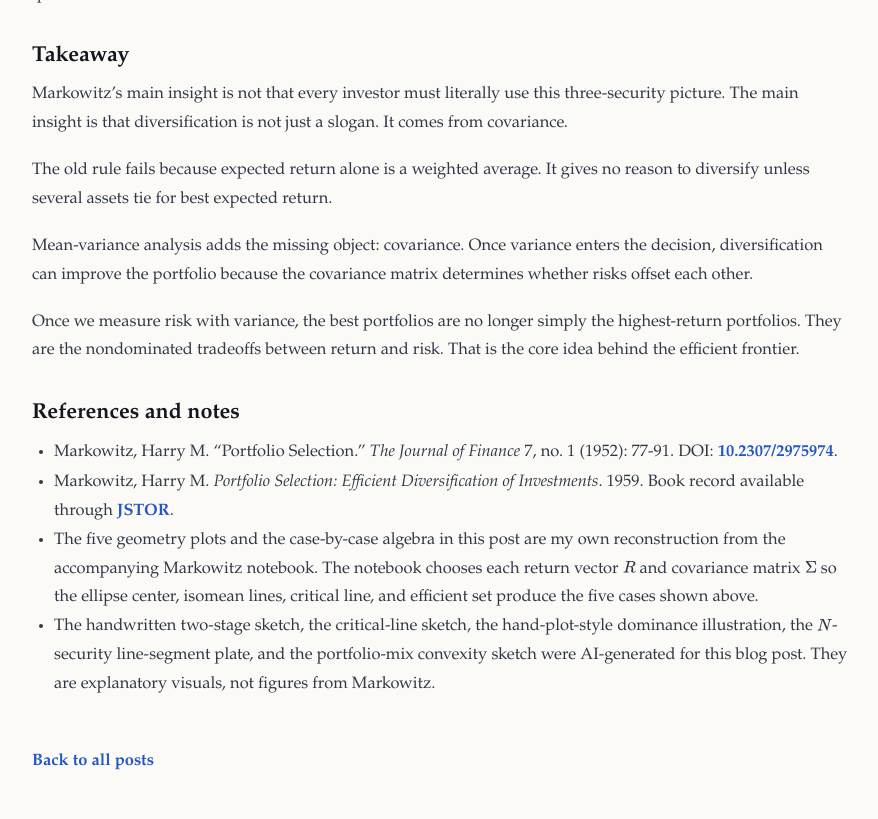
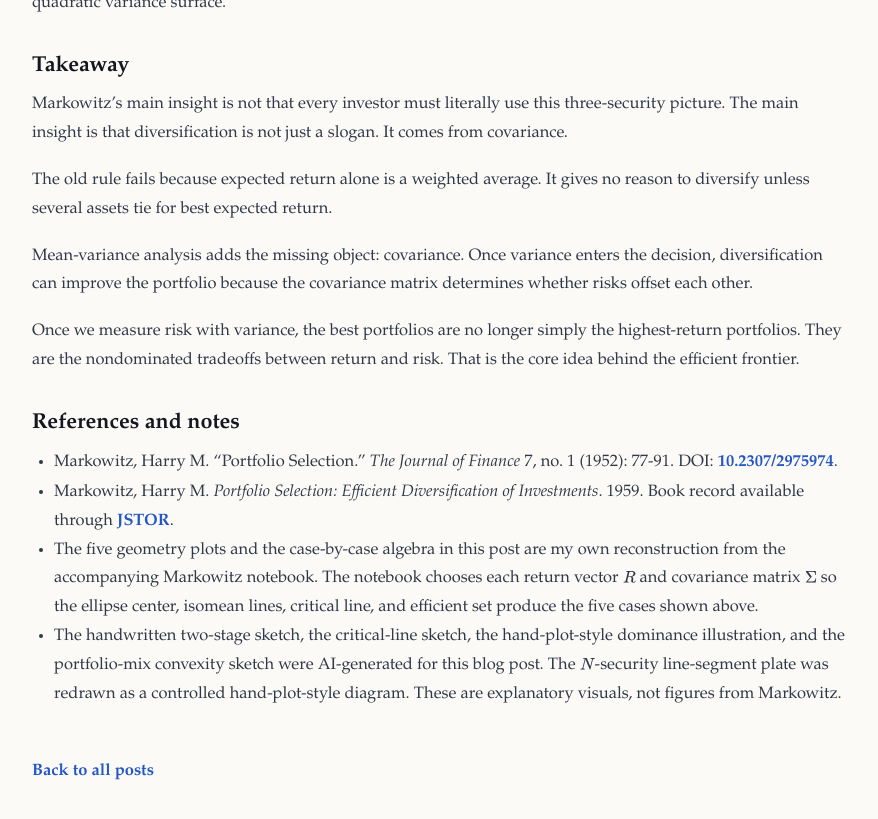
Before and after one commit to DecoderLiu/DecoderLiu.github.io, a Jekyll site: the page built from _posts/2026-05-02-markowitz-portfolio-selection.md, in a window 1280 px wide and 900 px high, scrolled down 23030 px. Shown: the top 819 px of the window, without its empty margins (198-1076 px from the left). Built offline with Jekyll 4.4.1, drawn with Linux system fonts in a browser that asks for light colours; some of the changed text lies outside the part shown.

Commit message:
Add controlled N-security line-segment figure
- _posts/2026-05-02-markowitz-portfolio-selection.md: point the N-security section to the new v2 line-segment figure and update the caption to describe it as a controlled hand-plot-style redraw rather than an AI-generated asset.
- _posts/2026-05-02-markowitz-portfolio-selection.md: revise the references/source note so the AI-generated visuals and the deterministic N-security redraw are described separately.
- assets/blog/markowitz/markowitz-n-security-line-segments-v2.png: add a new controlled three-panel N-security figure with a triangle connecting (1,0,0), (0,1,0), and (0,0,1), a Markowitz-like straight-segment efficient path, a continuous straight Fig. 5 X1 axis, and consistently convex E-V curve segments.

```diff
--- a/_posts/2026-05-02-markowitz-portfolio-selection.md
+++ b/_posts/2026-05-02-markowitz-portfolio-selection.md
@@ -1398,9 +1398,9 @@
 
 In fact, similar thoughts apply to the $N$-security case. The three-security triangle is only the easiest version to draw. With four securities, the feasible set becomes a tetrahedron. With $N$ securities, it becomes a higher-dimensional simplex. The core result is the same: efficient portfolios are connected line segments in portfolio-weight space.
 
-![Handwritten sketches of Markowitz's N-security line-segment idea and the induced E-V curve](/assets/blog/markowitz/markowitz-n-security-line-segments.png)
-
-*AI-generated hand-plot-style sketch, inspired by the ideas in Markowitz's Figures 4-6. It is a simplified explanatory redraw, not a reproduction from the paper.*
+![Handwritten sketches of Markowitz's N-security line-segment idea and the induced E-V curve](/assets/blog/markowitz/markowitz-n-security-line-segments-v2.png)
+
+*Hand-plot-style sketch, inspired by the ideas in Markowitz's Figures 4-6. I redrew it for this post to keep the axes, triangle, and line segments geometrically controlled; it is not a reproduction from the paper.*
 
 Here is the proof in the notation I find easiest to remember. Suppose there are $N$ securities. A long-only portfolio is a vector $x\in\mathbb{R}^N$ satisfying
 
@@ -1533,4 +1533,4 @@
 - Markowitz, Harry M. "Portfolio Selection." *The Journal of Finance* 7, no. 1 (1952): 77-91. DOI: [10.2307/2975974](https://doi.org/10.2307/2975974).
 - Markowitz, Harry M. *Portfolio Selection: Efficient Diversification of Investments*. 1959. Book record available through [JSTOR](https://www.jstor.org/stable/j.ctt1bh4c8h).
 - The five geometry plots and the case-by-case algebra in this post are my own reconstruction from the accompanying Markowitz notebook. The notebook chooses each return vector $R$ and covariance matrix $\Sigma$ so the ellipse center, isomean lines, critical line, and efficient set produce the five cases shown above.
-- The handwritten two-stage sketch, the critical-line sketch, the hand-plot-style dominance illustration, the $N$-security line-segment plate, and the portfolio-mix convexity sketch were AI-generated for this blog post. They are explanatory visuals, not figures from Markowitz.
+- The handwritten two-stage sketch, the critical-line sketch, the hand-plot-style dominance illustration, and the portfolio-mix convexity sketch were AI-generated for this blog post. The $N$-security line-segment plate was redrawn as a controlled hand-plot-style diagram. These are explanatory visuals, not figures from Markowitz.
```
Also changed, not shown: assets/blog/markowitz/markowitz-n-security-line-segments-v2.png (added).
